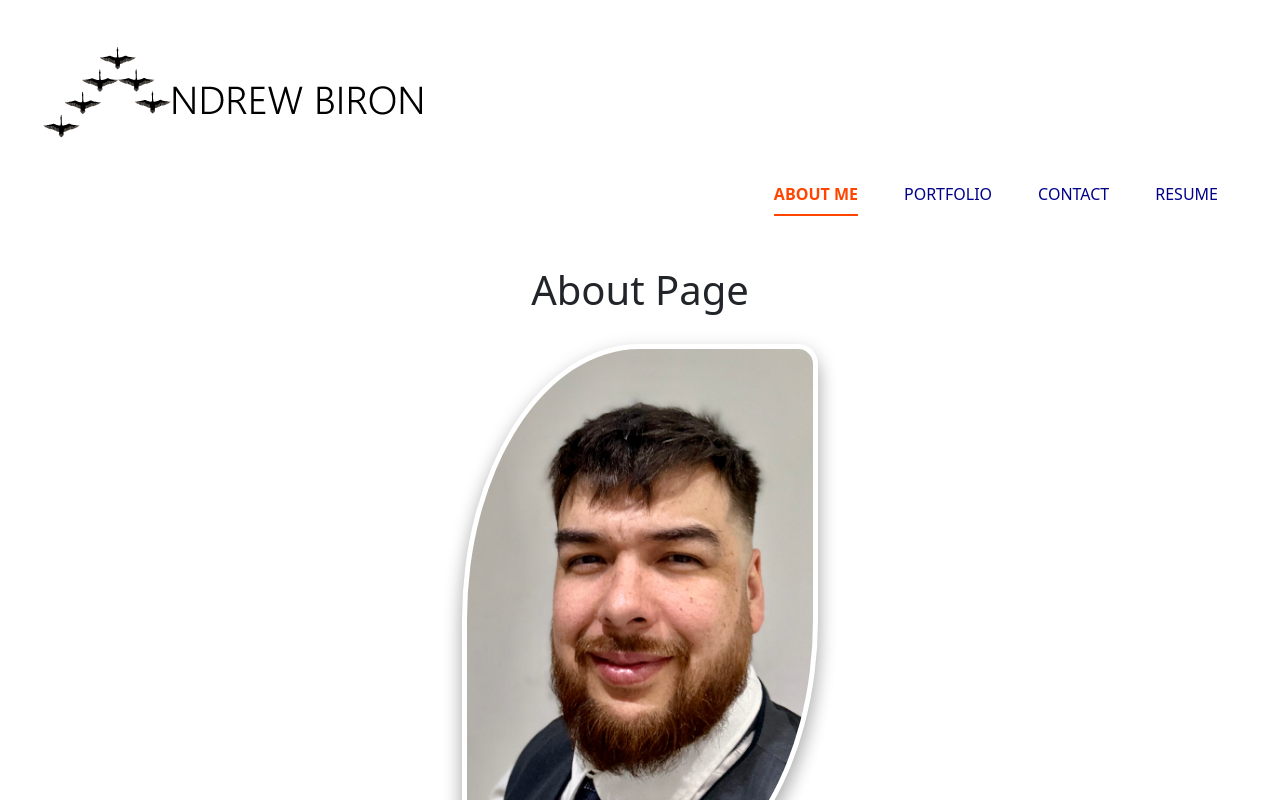
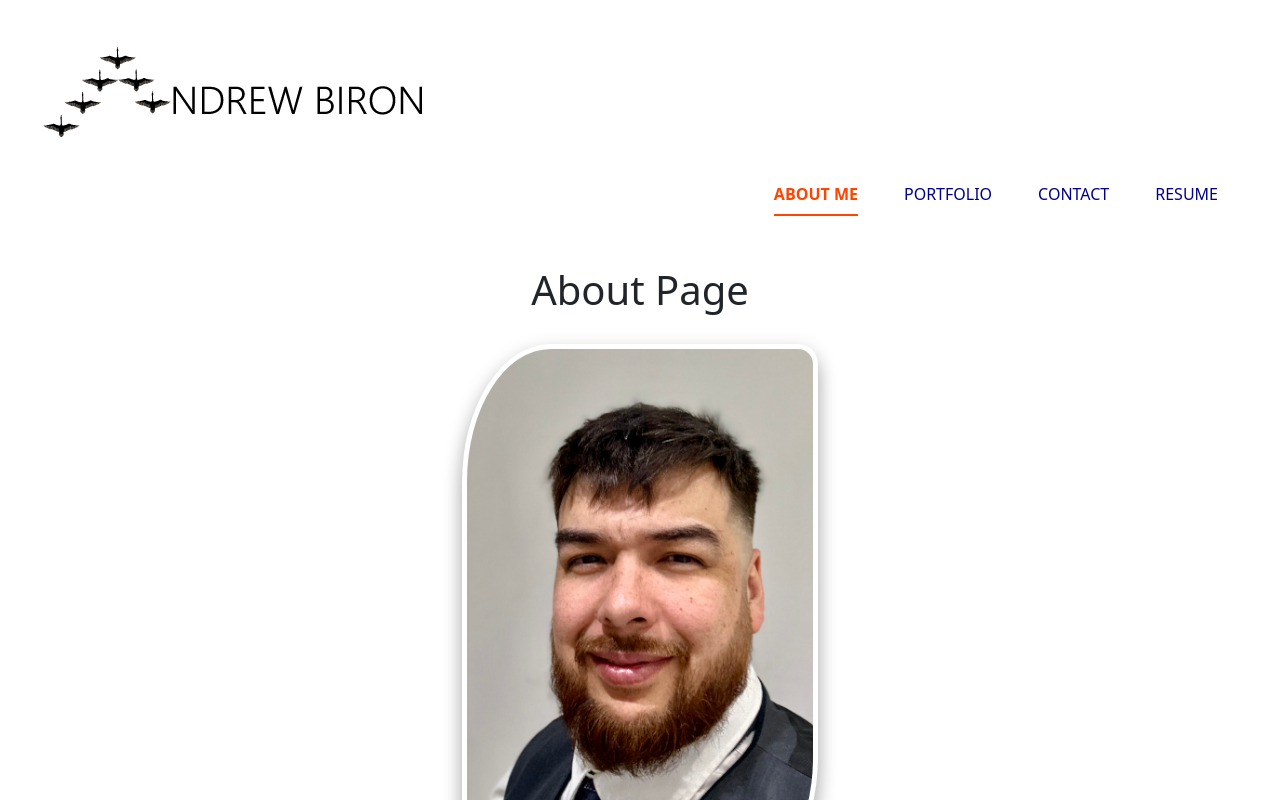
Before and after one commit to gah-mewbittik/reactPortfolio, a React (Vite) app: page / in a window 1280 px wide. Shown: the top 800 px of the page. Built offline with nearby package versions, Linux system fonts and the light colour scheme.

Commit message:
adjusted the border radius of profile pic

```diff
--- a/src/App.css
+++ b/src/App.css
@@ -95,7 +95,7 @@
   margin-top: 30px;
   margin-bottom:30px;
   border: 5px solid var(--borderCol);
-  border-radius: 50% 20px 50% 20px;
+  border-radius: 25% 20px 25% 20px;
   padding: 5px;
   box-shadow: 0 14px 18px 0 rgba(0, 0, 0, 0.2), 0 6px 20px 0 rgba(0, 0, 0, 0.19);
 
```
